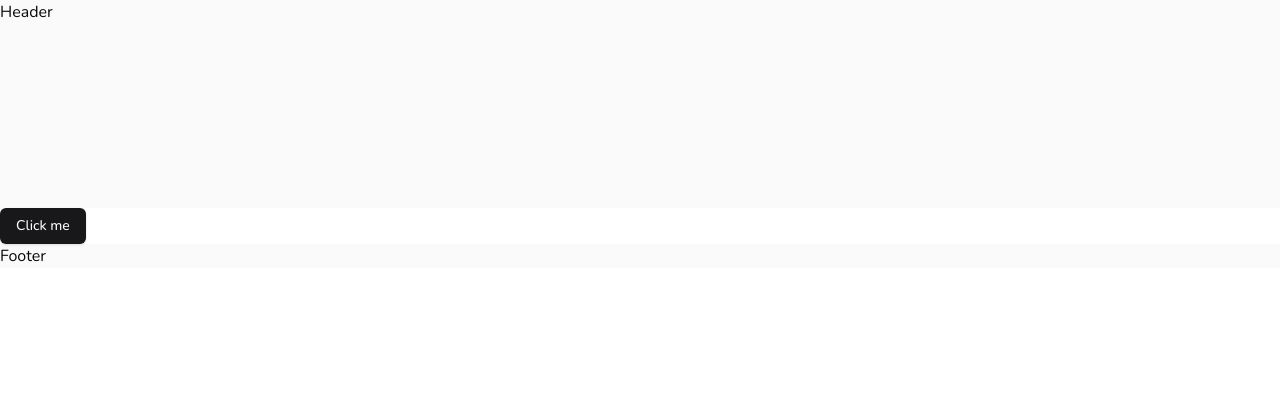
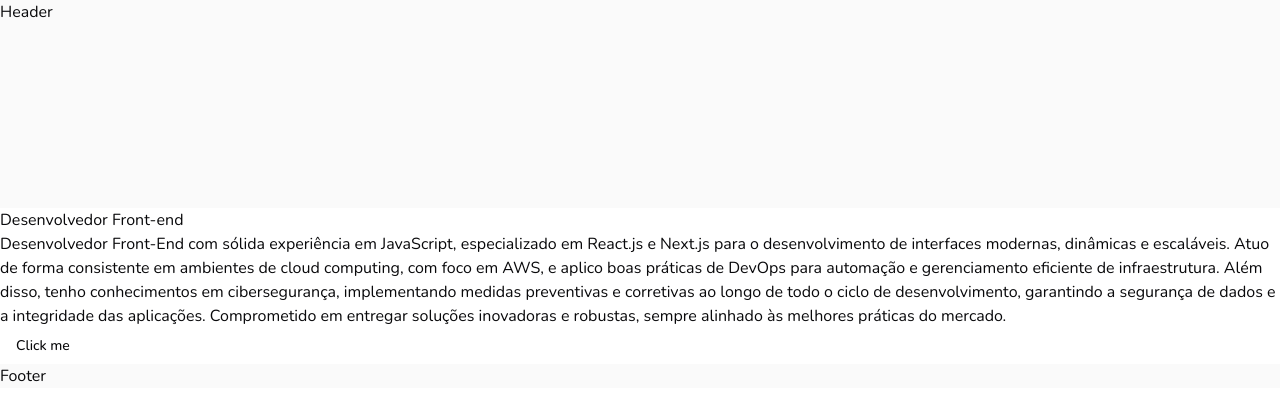
Before and after one commit to reginaldogomes/nextjs-developer-resume, a Next.js app: page / in a window 1280 px wide. Shown: the top 420 px of the page. Built offline with nearby package versions, Linux system fonts and the light colour scheme.

Commit message:
update: hero component add

```diff
--- a/src/app/page.tsx
+++ b/src/app/page.tsx
@@ -1,11 +1,11 @@
 import Image from 'next/image'
-import { Button } from '@/components/ui/button'
 import { Main } from '@/components/Main'
+import { Hero } from '@/components/Hero'
 
 export default function Home() {
   return (
     <Main>
-      <Button>Click me</Button>
+      <Hero />
     </Main>
   )
 }
```
